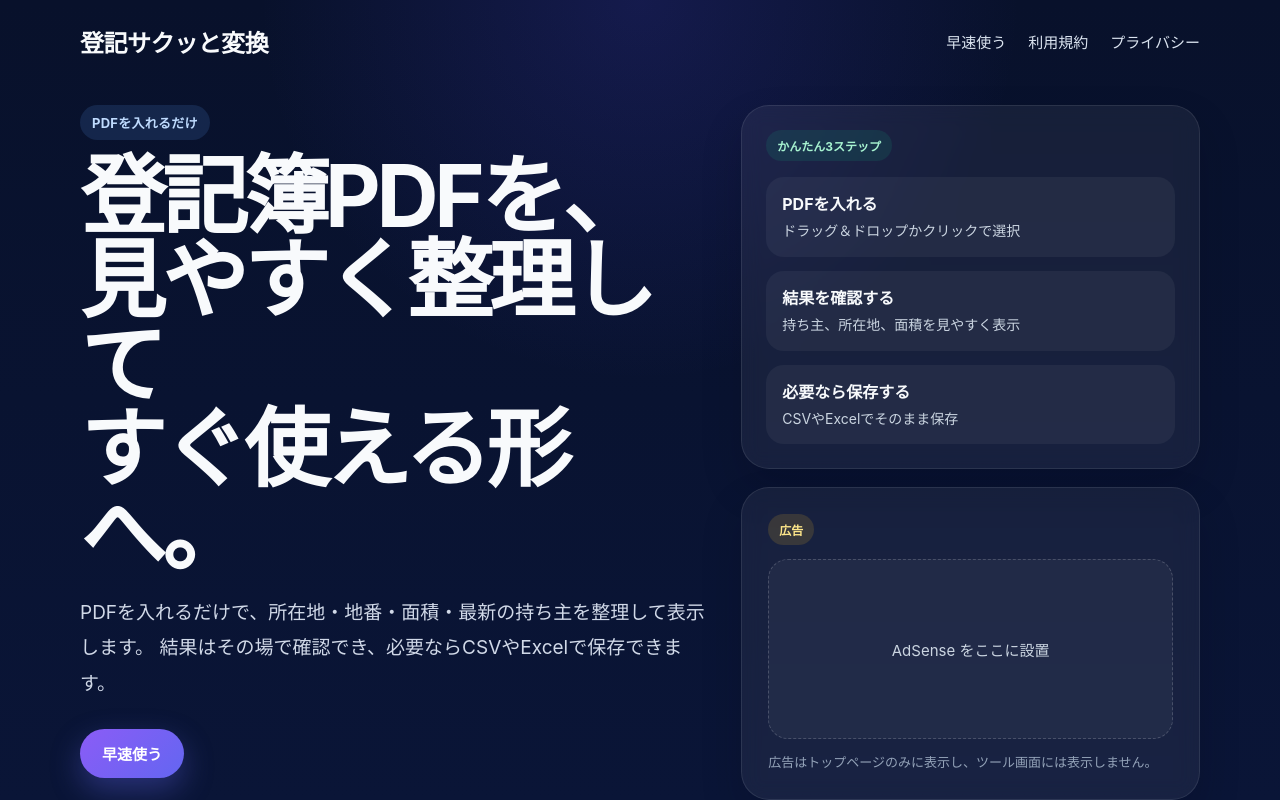
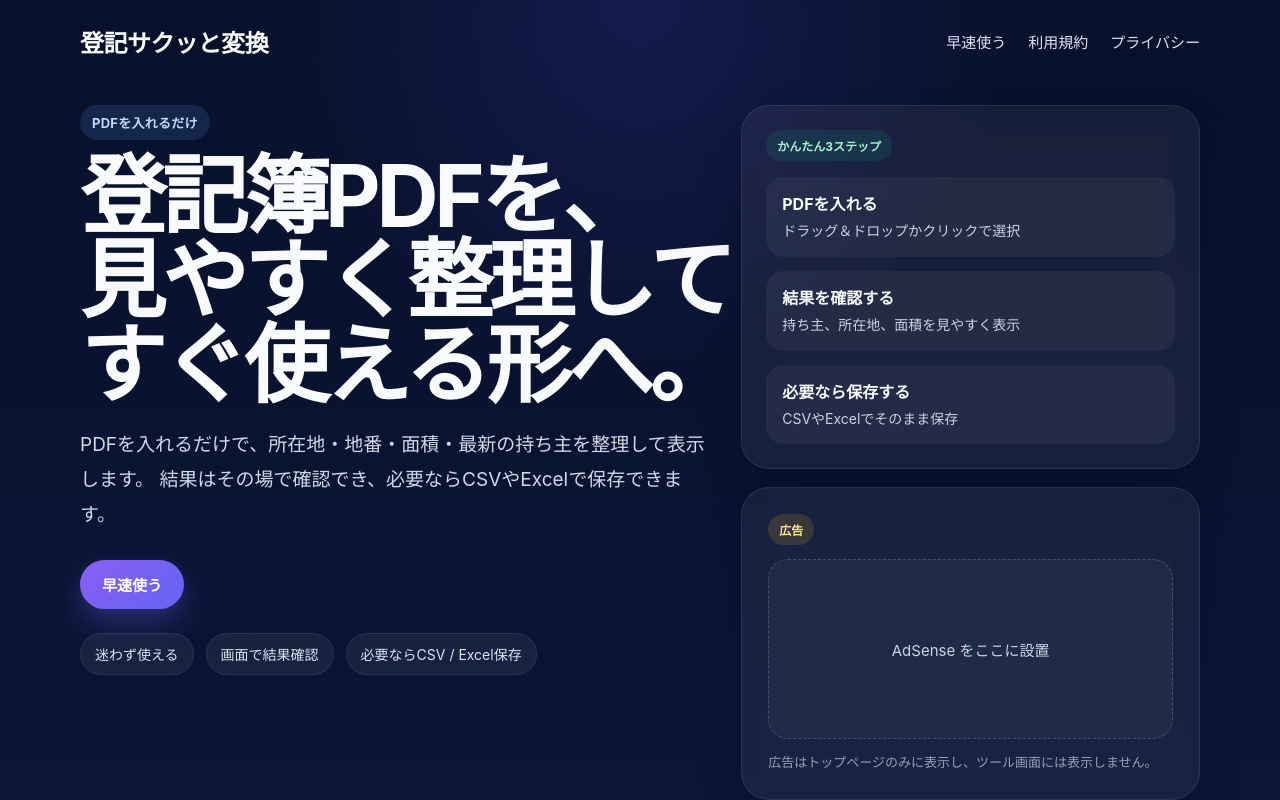
Before and after one commit to tamtamkt7-max/touki-web-app, a Next.js app: page / in a window 1280 px wide. Shown: the top 800 px of the page. Built offline with nearby package versions, Linux system fonts and the light colour scheme.

Commit message:
Update globals.css

```diff
--- a/app/globals.css
+++ b/app/globals.css
@@ -45,7 +45,7 @@ textarea {
   margin: 0 auto;
 }
 
-/* ===== 共通UI ===== */
+/* ===== 共通 ===== */
 
 .eyebrow {
   display: inline-flex;
@@ -159,7 +159,7 @@ textarea {
 
 .hero {
   display: grid;
-  grid-template-columns: 1.25fr 0.9fr;
+  grid-template-columns: minmax(0, 1.25fr) minmax(320px, 0.9fr);
   gap: 24px;
   align-items: start;
   padding: 34px 0 20px;
@@ -174,6 +174,7 @@ textarea {
   font-size: clamp(42px, 8vw, 86px);
   line-height: 0.98;
   letter-spacing: -0.05em;
+  word-break: keep-all;
 }
 
 .hero-lead {
@@ -211,6 +212,7 @@ textarea {
 .hero-panel {
   display: grid;
   gap: 18px;
+  min-width: 0;
 }
 
 .panel-dark {
@@ -396,7 +398,7 @@ textarea {
   font-size: 16px;
 }
 
-/* ===== ツールページ下の3つの案内 ===== */
+/* ===== ツールページ案内 ===== */
 
 .tool-pills {
   display: grid;
@@ -439,7 +441,7 @@ textarea {
   border: 1px solid rgba(16, 185, 129, 0.28);
 }
 
-/* ===== サマリーカード ===== */
+/* ===== サマリー ===== */
 
 .summary-grid {
   display: grid;
@@ -587,7 +589,7 @@ textarea {
   font-size: 24px;
 }
 
-/* ===== 規約・プライバシー用 ===== */
+/* ===== 規約・プライバシー ===== */
 
 .doc-page {
   min-height: 100vh;
```
